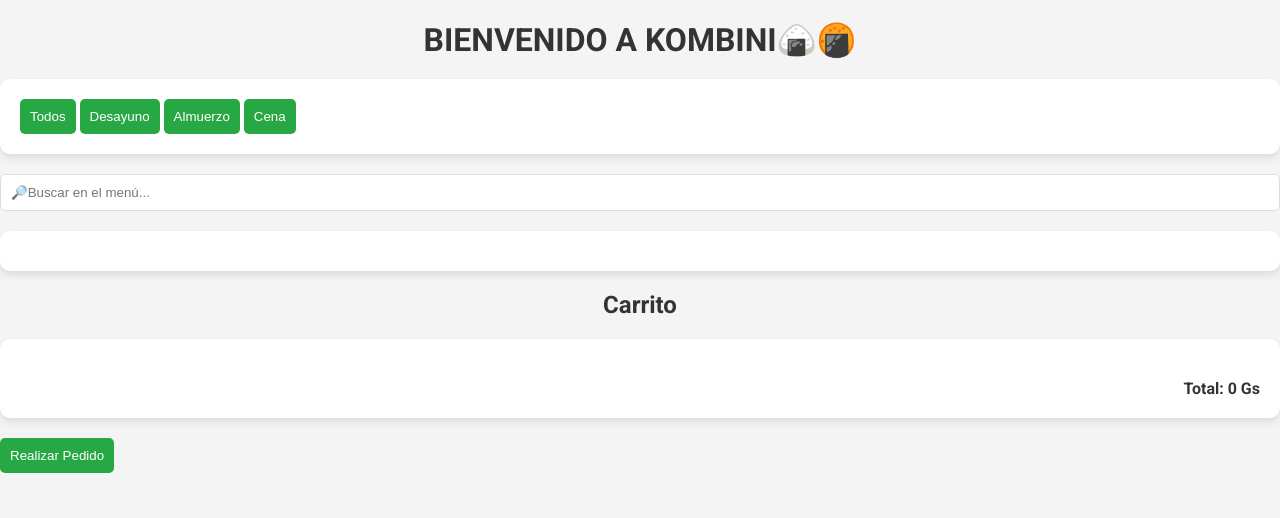
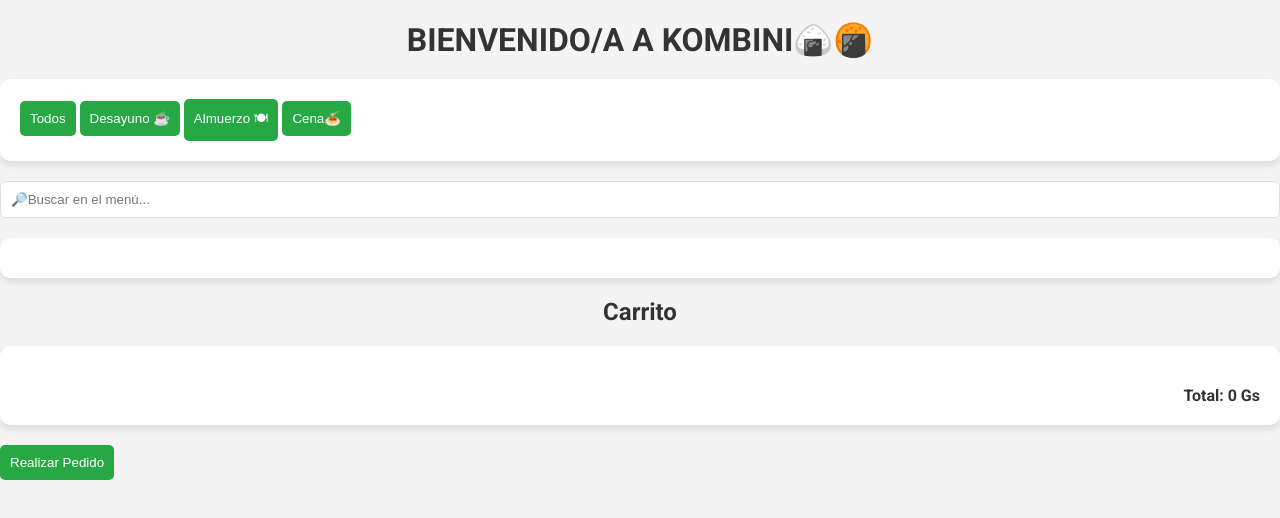
Before and after one commit to Damvalens/restaurante-app, a website: page public/index.html in a window 1280 px wide. Drawn offline with Linux system fonts and the light colour scheme; no server answers.

Commit message:
Update index.html

```diff
--- a/public/index.html
+++ b/public/index.html
@@ -3,17 +3,17 @@
 <head>
   <meta charset="UTF-8">
   <meta name="viewport" content="width=device-width, initial-scale=1.0">
-  <title>BIENVENIDO A KOMBINI🍙🍘</title>
+  <title>BIENVENIDO/A A KOMBINI🍙🍘</title>
   <link rel="stylesheet" href="styles.css">
 </head>
 <body>
-  <h1>BIENVENIDO A KOMBINI🍙🍘</h1>
+  <h1>BIENVENIDO/A A KOMBINI🍙🍘</h1>
 
   <div id="filters">
     <button data-category="all">Todos</button>
-    <button data-category="desayuno">Desayuno</button>
-    <button data-category="almuerzo">Almuerzo</button>
-    <button data-category="cena">Cena</button>
+    <button data-category="desayuno">Desayuno ☕</button>
+    <button data-category="almuerzo">Almuerzo 🍽</button>
+    <button data-category="cena">Cena🍝</button>
   </div>
 
   <input type="text" id="search" placeholder="🔎Buscar en el menú...">
```
